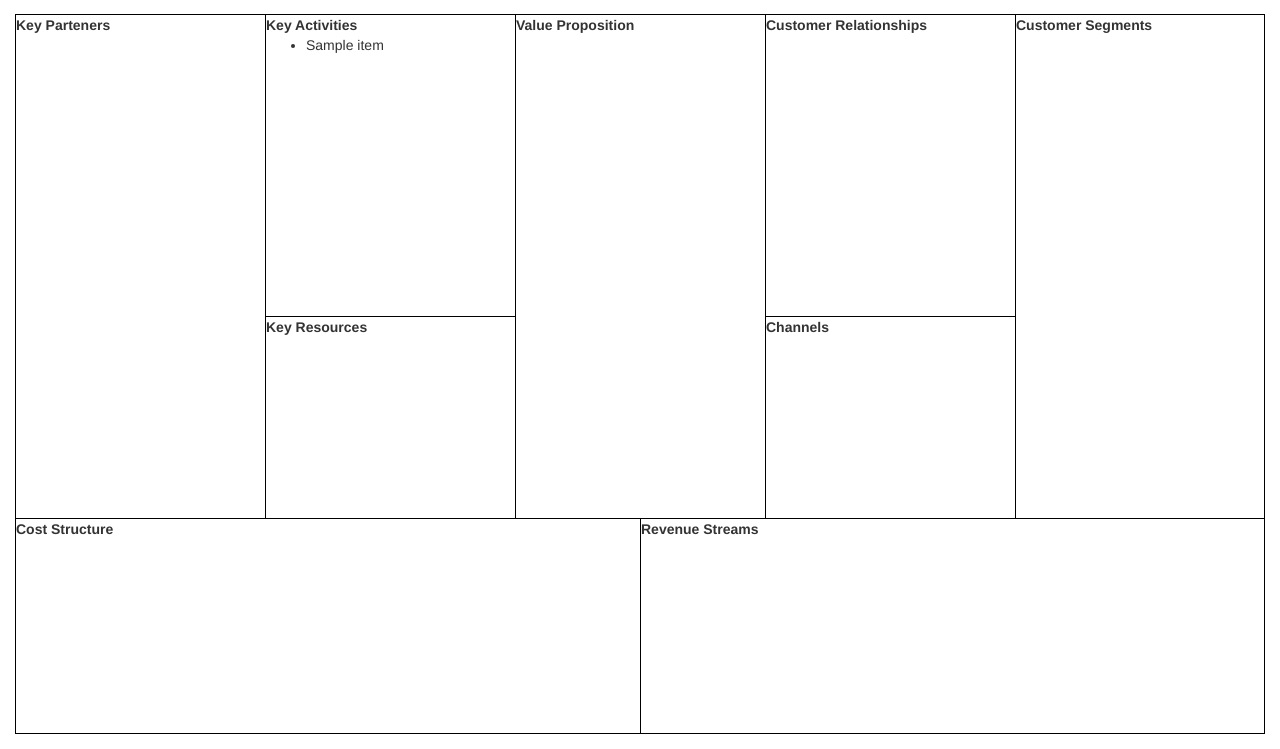
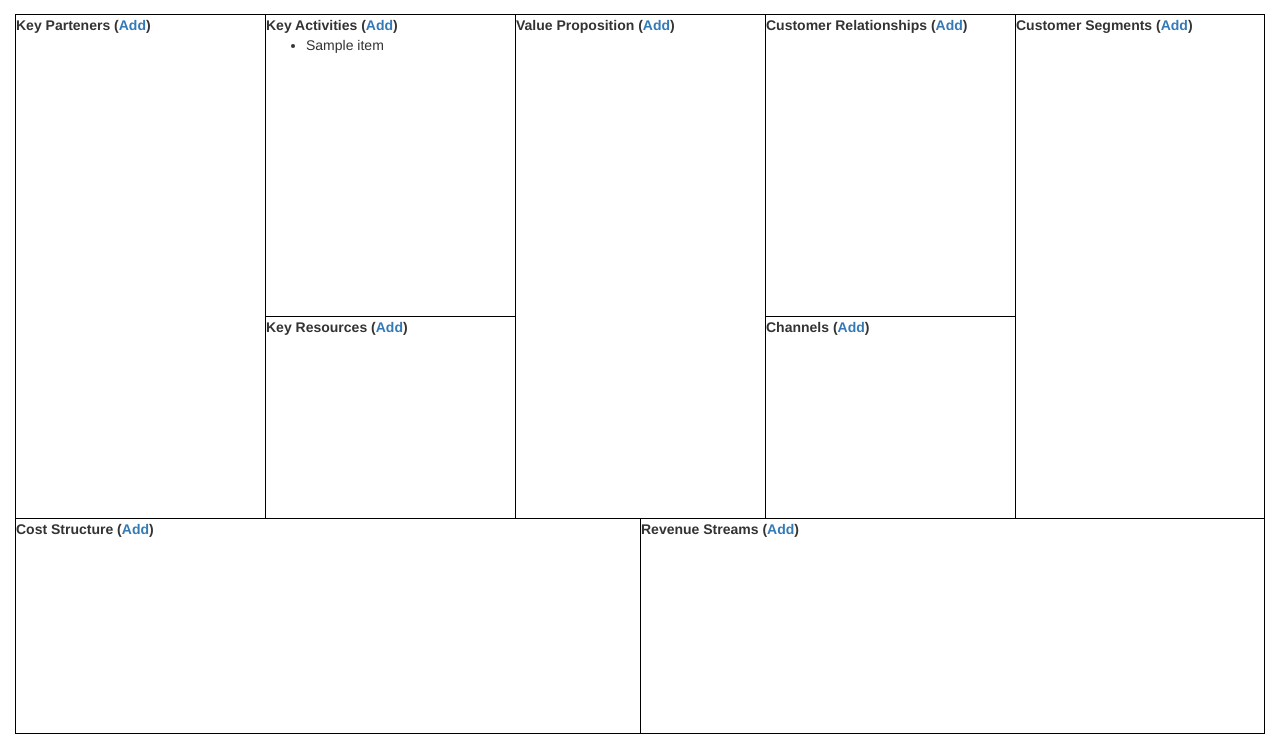
Before and after one commit to Fale/bep-old, a Django app: page /1/ in a window 1280 px wide. Shown: the part 51-800 px from the top of the page. Run offline with Django 3.2, Linux system fonts and the light colour scheme; a user stored in the database is signed in; tables that the repository leaves empty hold one stand-in row (values such as "Sample post"); some libraries are stand-ins or nearby versions.

Commit message:
Make possible to add items from GUI

```diff
--- a/canvas/models.py
+++ b/canvas/models.py
@@ -1,5 +1,23 @@
 from django.db import models
 from django.contrib.auth.models import User
+
+BOXES = (
+    ('KP', 'Key Partners'),
+    ('KA', 'Key Activities'),
+    ('KR', 'Key Resources'),
+    ('VP', 'Value Proposition'),
+    ('CR', 'Customer Relationships'),
+    ('CH', 'Channels'),
+    ('CS', 'Customer Segments'),
+    ('CSS', 'Cost Structure'),
+    ('RSS', 'Revenue Streams'),
+)
+
+BUNDLES = (
+    ('P', 'Product Innovation'),
+    ('C', 'Customer Relationship Management'),
+    ('I', 'Infrastructure Management'),
+)
 
 class Canvas(models.Model):
     name = models.CharField(max_length = 200)
@@ -12,23 +30,6 @@ class Canvas(models.Model):
         verbose_name_plural = "Canvasses"
 
 class Item(models.Model):
-    BOXES = (
-        ('KP', 'Key Partners'),
-        ('KA', 'Key Activities'),
-        ('KR', 'Key Resources'),
-        ('VP', 'Value Proposition'),
-        ('CR', 'Customer Relationships'),
-        ('CH', 'Channels'),
-        ('CS', 'Customer Segments'),
-        ('CSS', 'Cost Structure'),
-        ('RSS', 'Revenue Streams'),
-    )
-
-    BUNDLES = (
-        ('P', 'Product Innovation'),
-        ('C', 'Customer Relationship Management'),
-        ('I', 'Infrastructure Management'),
-    )
     canvas = models.ForeignKey('Canvas', related_name="items", related_query_name="item")
     box = models.CharField(max_length = 3, choices = BOXES)
     bundle = models.CharField(max_length = 1, choices = BUNDLES)
--- a/canvas/templates/canvas/add.html
+++ b/canvas/templates/canvas/add.html
@@ -1,7 +1,7 @@
 {% extends "template.html" %}
 
 {% block content %}
-    <form action='/add/' method='post'>{% csrf_token %}
+    <form action='{{ request.path }}' method='post'>{% csrf_token %}
         {{ form.as_p }}
         <input type='submit' value='Submit' />
     </form>
--- a/canvas/templates/canvas/canvas.html
+++ b/canvas/templates/canvas/canvas.html
@@ -4,7 +4,7 @@
     <div class="canvas-row" id="canvas-row-1">
         <div class="canvas-upper-column" id="canvas-column-1">
             <div class="canvas-box" id="canvas-box-kp">
-                <b>Key Parteners</b>
+                <b>Key Parteners (<a href="/{{ canvas.id }}/add/KP">Add</a>)</b>
                 {% if kps %}
                 <ul>
                     {% for item in kps.all %}
@@ -16,7 +16,7 @@
         </div>
         <div class="canvas-upper-column" id="canvas-column-2">
             <div class="canvas-box" id="canvas-box-ka">
-                <b>Key Activities</b>
+                <b>Key Activities (<a href="/{{ canvas.id }}/add/KA">Add</a>)</b>
                 {% if kas %}
                 <ul>
                     {% for item in kas.all %}
@@ -26,7 +26,7 @@
                 {% endif %}
             </div>
             <div class="canvas-box" id="canvas-box-kr">
-                <b>Key Resources</b>
+                <b>Key Resources (<a href="/{{ canvas.id }}/add/KR">Add</a>)</b>
                 {% if krs %}
                 <ul>
                     {% for item in krs.all %}
@@ -38,7 +38,7 @@
         </div>
         <div class="canvas-upper-column" id="canvas-column-3">
             <div class="canvas-box" id="canvas-box-vp">
-                <b>Value Proposition</b>
+                <b>Value Proposition (<a href="/{{ canvas.id }}/add/VP">Add</a>)</b>
                 {% if vps %}
                 <ul>
                     {% for item in vps.all %}
@@ -50,7 +50,7 @@
         </div>
         <div class="canvas-upper-column" id="canvas-column-4">
             <div class="canvas-box" id="canvas-box-cr">
-                <b>Customer Relationships</b>
+                <b>Customer Relationships (<a href="/{{ canvas.id }}/add/CR">Add</a>)</b>
                 {% if crs %}
                 <ul>
                     {% for item in crs.all %}
@@ -60,7 +60,7 @@
                 {% endif %}
             </div>
             <div class="canvas-box" id="canvas-box-ch">
-                <b>Channels</b>
+                <b>Channels (<a href="/{{ canvas.id }}/add/CH">Add</a>)</b>
                 {% if chs %}
                 <ul>
                     {% for item in chs.all %}
@@ -72,7 +72,7 @@
         </div>
         <div class="canvas-upper-column" id="canvas-column-5">
             <div class="canvas-box" id="canvas-box-cs">
-                <b>Customer Segments</b>
+                <b>Customer Segments (<a href="/{{ canvas.id }}/add/CS">Add</a>)</b>
                 {% if css %}
                 <ul>
                     {% for item in css.all %}
@@ -86,7 +86,7 @@
     <div class="canvas-row" id="canvas-row-2">
         <div class="canvas-bottom-column" id="canvas-column-6">
             <div class="canvas-box" id="canvas-box-css">
-                <b>Cost Structure</b>
+                <b>Cost Structure (<a href="/{{ canvas.id }}/add/CSS">Add</a>)</b>
                 {% if csss %}
                 <ul>
                     {% for item in csss.all %}
@@ -98,7 +98,7 @@
         </div>
         <div class="canvas-bottom-column" id="canvas-column-7">
             <div class="canvas-box" id="canvas-box-rss">
-                <b>Revenue Streams</b>
+                <b>Revenue Streams (<a href="/{{ canvas.id }}/add/RSS">Add</a>)</b>
                 {% if rsss %}
                 <ul>
                     {% for item in rsss.all %}
--- a/canvas/urls.py
+++ b/canvas/urls.py
@@ -4,5 +4,6 @@ from canvas import views
 urlpatterns = patterns('',
     url(r'^$', views.index, name='index'),
     url(r'^add/$', views.add, name='add'),
-    url(r'^(?P<canvas_id>\d+)/$', views.canvas, name='canvas')
+    url(r'^(?P<canvas_id>\d+)/$', views.canvas, name='canvas'),
+    url(r'^(?P<canvas_id>\d+)/add/(?P<box>\w+)/$', views.addItem, name='addItem'),
 )
--- a/canvas/views.py
+++ b/canvas/views.py
@@ -2,7 +2,7 @@ from django.shortcuts import redirect, render, get_object_or_404
 from django.contrib.auth.decorators import login_required
 from django.contrib.auth import logout
 from canvas.models import Canvas, Item
-from canvas.forms import CanvasForm
+from canvas.forms import CanvasForm, ItemForm
 
 def user_logout(request):
     logout(request)
@@ -22,6 +22,26 @@ def add(request):
                 owner = owner
             )
             return redirect('/')
+
+    return render(request, 'canvas/add.html', {
+        'form': form,
+    })
+
+@login_required
+def addItem(request, canvas_id, box):
+    if request.method == 'GET':
+        form = ItemForm()
+    else:
+        form = ItemForm(request.POST)
+        if form.is_valid():
+            title = form.cleaned_data['title']
+            canvas = Canvas.objects.get(id=canvas_id)
+            item = Item.objects.create(
+                title = title,
+                canvas = canvas,
+                box = box
+            )
+            return redirect('/' + canvas_id)
 
     return render(request, 'canvas/add.html', {
         'form': form,
```
Also changed, not shown: canvas/forms.py (+6 -1 lines).
